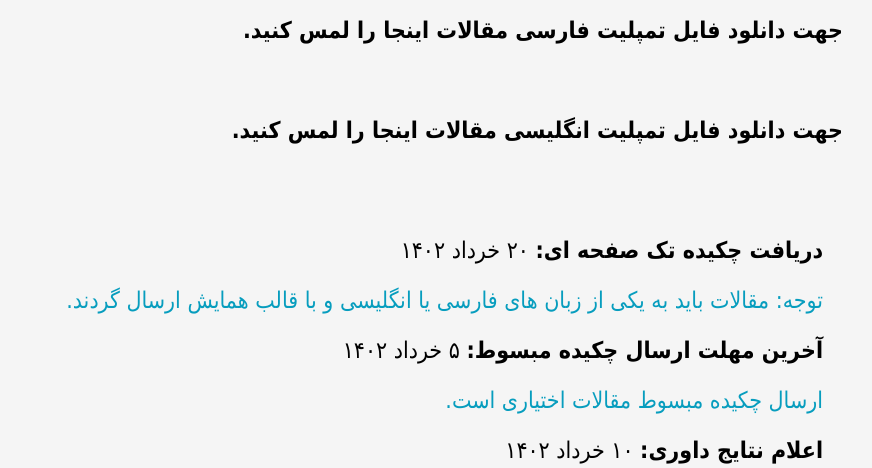
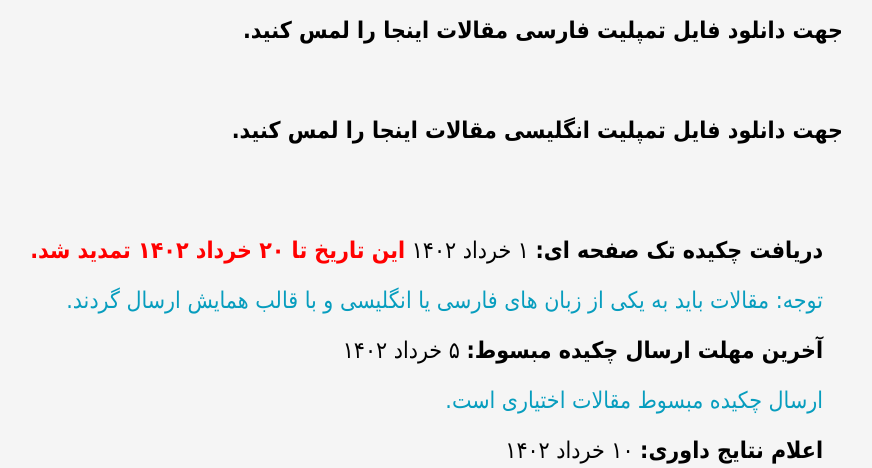
Before and after one commit to KashanUniversity/CACNA2023Event, a PHP site: page /fa/index.php in a window 1280 px wide. Shown: the part 2472-2940 px from the top of the page, without its empty margins (337-1209 px from the left). Run offline with PHP 8.4, Linux system fonts and the light colour scheme; some web fonts are replaced.

Commit message:
Update index.php

```diff
--- a/fa/index.php
+++ b/fa/index.php
@@ -84,7 +84,12 @@ $is_home = true;
             <ul class="dates">
                 <li>
                     <label>دریافت چکیده تک صفحه ای:</label>
-                    <span>۲۰ خرداد ۱۴۰۲</span>
+                    <span>۱ خرداد ۱۴۰۲</span>
+                    <b>
+                        <font color="red">
+                            این تاریخ تا ۲۰ خرداد ۱۴۰۲ تمدید شد.
+                        </font>
+                    </b>
                     <div class="note">
                         توجه: مقالات باید به یکی از  زبان های فارسی یا انگلیسی و با قالب همایش ارسال گردند.
                     </div>
```
